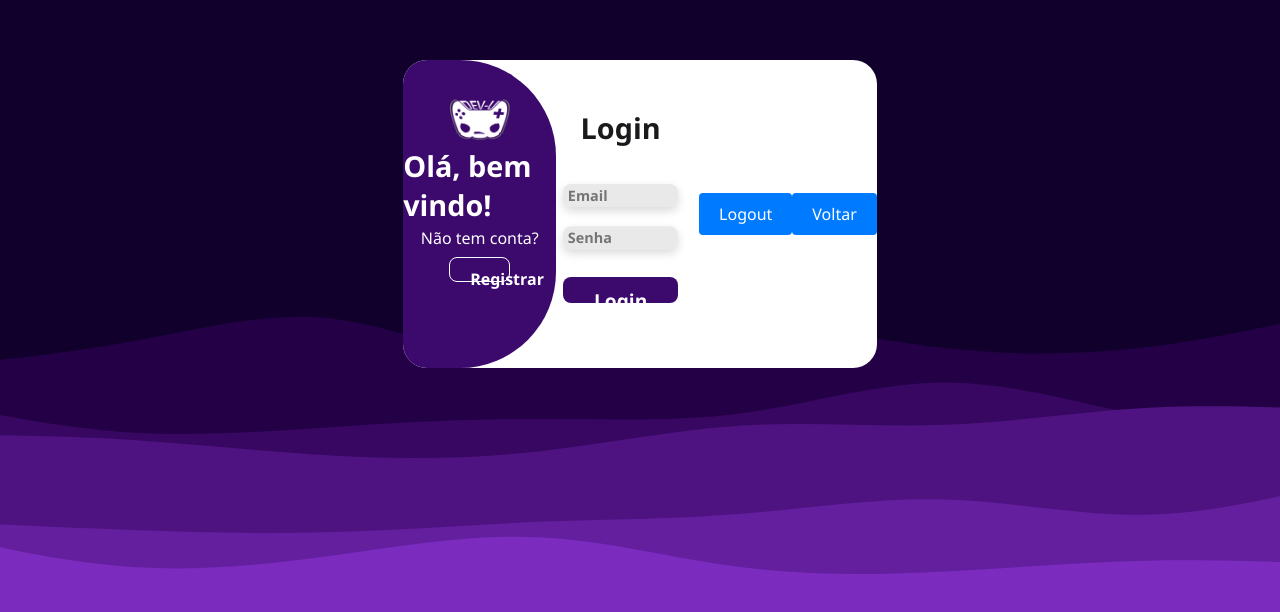
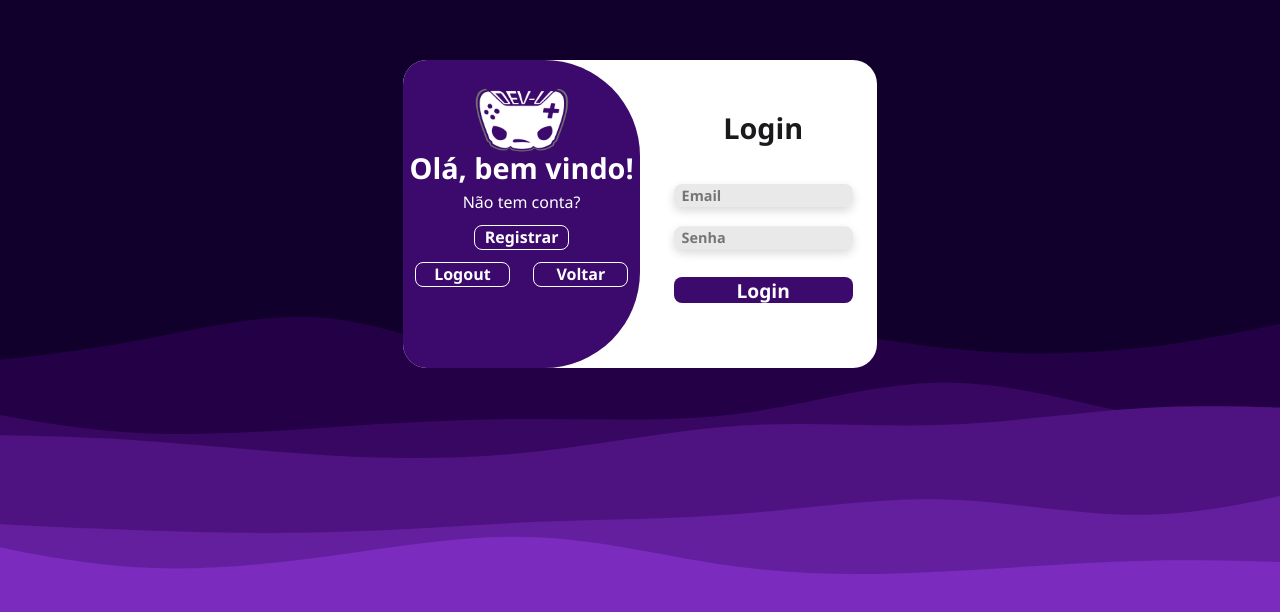
Before and after one commit to IgorFelipe272/Trabalho-Web, a React (Vite) app in the folder client/: page /login in a window 1280 px wide. Shown: the part 186-798 px from the top of the page. Built offline with nearby package versions, Linux system fonts and the light colour scheme; some icons are missing.

Commit message:
Arrumando o css da login page e user page

```diff
--- a/client/src/pages/LoginPage.jsx
+++ b/client/src/pages/LoginPage.jsx
@@ -3,26 +3,26 @@ import { login, logout } from "../services/user";
 
 import { useNavigate } from 'react-router-dom'
 
-import { ToastContainer, toast} from 'react-toastify';
+import { ToastContainer, toast } from 'react-toastify';
 import 'boxicons'
 
 import "../styles/LoginPage.css"
 import "react-toastify/dist/ReactToastify.css";
 import MAINLOGO from "../assets/logos/MAIN.png"
 
-export default function LoginContainer(){
+export default function LoginContainer() {
     const [email, setEmail] = useState("");
     const [password, setPassword] = useState("");
 
-    const[showPassword, setShowPassword] = useState(false);
+    const [showPassword, setShowPassword] = useState(false);
     const [fadeUp, setFadeUp] = useState(false);
 
     const navigate = useNavigate();
 
     useEffect(() => {
-        const timer = setTimeout( () => {
+        const timer = setTimeout(() => {
             setFadeUp(true);
-        },100);
+        }, 100);
         return () => clearTimeout(timer);
     }, []);
 
@@ -39,32 +39,36 @@ export default function LoginContainer(){
 
             navigate('/user');
         }
-        catch(error){
-            if(error.response)
+        catch (error) {
+            if (error.response)
                 toast.error(error.response.data);
         }
     };
 
     const submitLogout = async () => {
-        try{
+        try {
             const response = await logout();
             console.log(response);
 
             navigate("/")
-        }catch(error){
-            if(error.response)
+        } catch (error) {
+            if (error.response)
                 toast.error(error.response.data);
         }
     }
 
-    return(
+    return (
         <div className="loginBody">
             <div className={`loginContainer ${fadeUp ? "fade-up" : ""}`}>
                 <div className="mainWelcomeDiv">
                     <img src={MAINLOGO} className="logo"></img>
                     <h1>Olá, bem vindo!</h1>
                     <p>Não tem conta?</p>
-                    <button>Registrar</button>
+                    <button onClick={() => navigate("/signUp")}>Registrar</button>
+                    <div className="defaultButtons">
+                        <button onClick={submitLogout} className="logoutButton">Logout</button>
+                        <button onClick={() => { navigate("/") }} className="backButton">Voltar</button>
+                    </div>
                 </div>
                 <div className="mainLoginDiv">
                     <h1>Login</h1>
@@ -72,7 +76,7 @@ export default function LoginContainer(){
                         <section className="emailSection">
                             <input type="text" id="email" placeholder="Email" value={email} required onChange={(e) => {
                                 setEmail(e.target.value);
-                            }}/>
+                            }} />
                             <box-icon type='solid' name='envelope' size="22px"></box-icon>
                         </section>
 
@@ -87,8 +91,7 @@ export default function LoginContainer(){
                     </form>
                 </div>
 
-                <button onClick={submitLogout}>Logout</button>
-                <button onClick={() => {navigate("/")}}>Voltar</button>
+
             </div>
             <ToastContainer
                 position="top-right"
--- a/client/src/pages/MembrosPontuacao.jsx
+++ b/client/src/pages/MembrosPontuacao.jsx
@@ -104,10 +104,10 @@ export default function MembrosPontuacao() {
   return (
     <div className="membro">
       <h1>Gráfico de Pontuação</h1>
-      <button onClick={toggleChartType}>
+      <button onClick={toggleChartType} className="pontuacaoButton">
         Alternar para {chartType === "line" ? "Gráfico de Barras" : "Gráfico de Linhas"}
       </button>
-      <button onClick={() => {navigate("/user")}}>Voltar</button>
+      <button onClick={() => {navigate("/user")}} className="pontuacaoButton">Voltar</button>
       {chartType === "line" ? (
         <Line key={JSON.stringify(data)} data={data} options={options} />
       ) : (
--- a/client/src/pages/UserPage.jsx
+++ b/client/src/pages/UserPage.jsx
@@ -132,6 +132,7 @@ export default function UserPage() {
                         setPassword={setPassword}
                         matchPassword={matchPassword}
                     />
+                    <button className="backButton" onClick={() => { navigate("/") }}>Voltar</button>
                 </div>
             </div>
             <ToastContainer
--- a/client/src/styles/LoginPage.css
+++ b/client/src/styles/LoginPage.css
@@ -68,7 +68,7 @@
     img{
         width: 70%;
 
-        top: 10%;
+        top: 5%;
         position: absolute;
     }
 
@@ -104,6 +104,36 @@
 
     button:hover {
         animation: expand-glow 0.6s forwards, pulse 2s infinite;
+    }
+
+    .defaultButtons{
+        display: flex;
+        position: relative;
+
+
+        justify-content: space-around;
+        align-items: center;
+        height: 10%;
+        width: 100%;
+
+        padding-right: 1%;
+
+        button{
+            position: absolute;
+
+            top: 40%;
+
+            height: 80%;
+            width: 40%;
+        }
+
+        .logoutButton{
+            left: 5%;
+        }
+
+        .backButton{
+            right: 5%;
+        }
     }
 
 }
--- a/client/src/styles/MembrosPontuacao.css
+++ b/client/src/styles/MembrosPontuacao.css
@@ -18,7 +18,7 @@
   }
 
   /* Botão */
-  button {
+  .pontuacaoButton {
     background-color: #007bff;
     color: white;
     border: none;
@@ -30,7 +30,7 @@
     outline: none;
   }
 
-  button:hover {
+  .pontuacaoButton:hover {
     background-color: #0056b3;
   }
 
--- a/client/src/styles/UserPage.css
+++ b/client/src/styles/UserPage.css
@@ -27,8 +27,8 @@
 }
 
 .userContainer{
-    width: 40%;
-    height: 50%;
+    width: 50%;
+    height: 40%;
 
     background-color: white;
 
@@ -53,9 +53,7 @@
 
     img{
         height: 50%;
-        width: 65%;
-
-
+        width: 80%;
 
         object-fit: contain;
         object-position: center;
@@ -106,6 +104,28 @@
     height: 100%;
 
     position: relative;
+
+    .backButton{
+        position: absolute;
+
+        bottom: 11%;
+        right: 5%;
+
+        border: none;
+        border-radius: 0.5rem;
+
+        width: 18%;
+        height: 9.5%;
+
+        color: white;
+        background-color: #ac46a1;
+
+        cursor: pointer;
+    }
+
+    .backButton:hover{
+        animation: expand-glow 0.6s forwards, pulse 2s infinite;
+    }
 }
 
 .userFormContainer, .passwordFormContainer{
@@ -213,7 +233,7 @@
         box-icon{
             position: absolute;
             right: 2%;
-            bottom: 13%;
+            bottom: 34%;
 
             cursor: pointer;
         }
```
